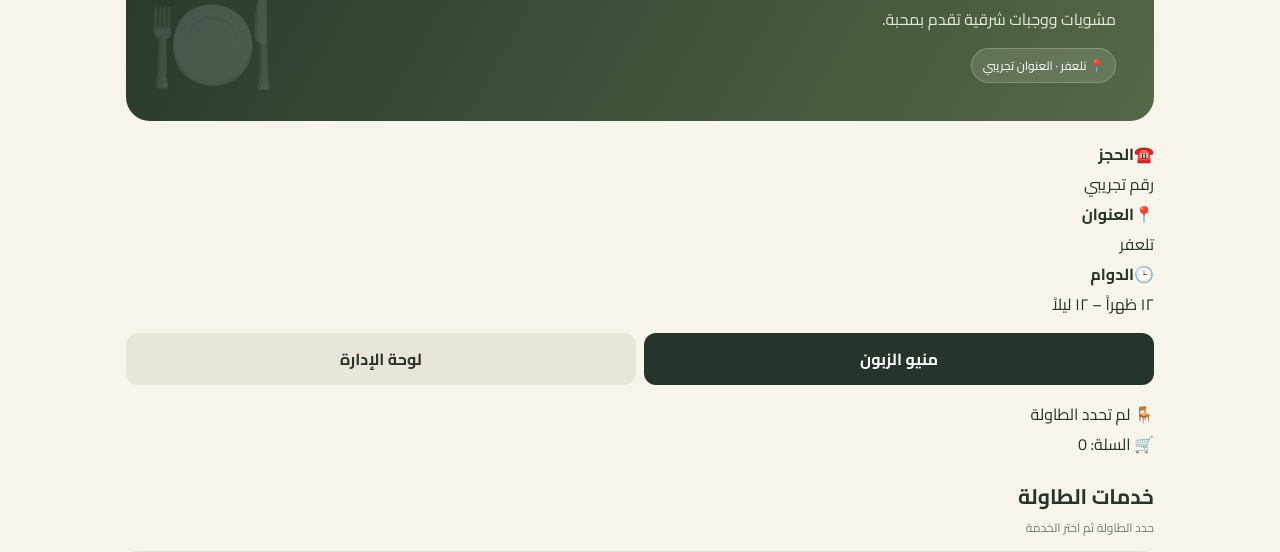
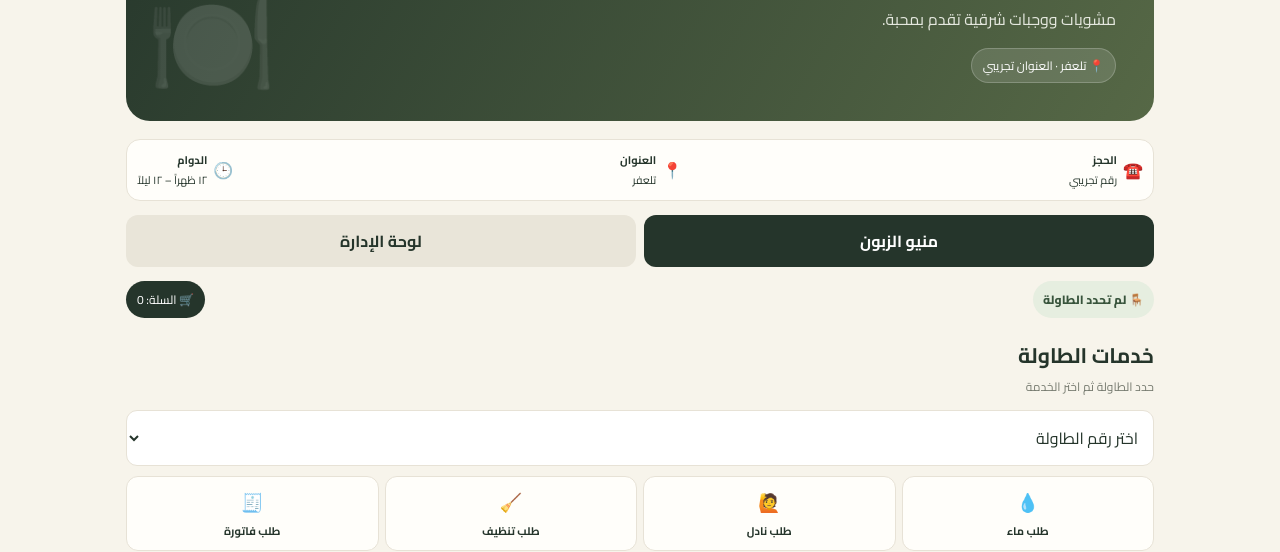
Before and after one commit to Mohammad1194629/RestroCloud, a plain HTML site: page demos/albasha/index.html in a window 1280 px wide. Shown: the part 246-798 px from the top of the page. Drawn offline with Linux system fonts and the light colour scheme.

Commit message:
Add compact service and admin layout styles

```diff
--- a/demos/shared.css
+++ b/demos/shared.css
@@ -15,3 +15,22 @@
 .order{border:1px solid var(--line);border-radius:15px;padding:13px;margin:10px 0;background:#fff}.order select{width:100%;margin-top:10px}.badge{background:#f3ead5;color:#76551e;border-radius:20px;padding:4px 9px;font-size:11px}.notice{padding:10px;background:#e6eee0;border-radius:10px;color:#38543c;font-size:13px;margin:10px 0}
 footer{text-align:center;color:var(--muted);font-size:11px;padding:22px 0}
 @media(min-width:700px){.grid{grid-template-columns:repeat(3,minmax(0,1fr))}.hero{padding:38px}.hero h1{font-size:38px}}@media(max-width:360px){.grid{grid-template-columns:1fr}.servicegrid{grid-template-columns:1fr}}
+
+
+/* Demo v2: compact restaurant header and service bar */
+.info-strip{display:flex;align-items:center;justify-content:space-between;gap:8px;background:var(--paper);border:1px solid var(--line);border-radius:14px;padding:10px;margin:12px 0;overflow:auto}
+.info-cell{display:flex;align-items:center;gap:6px;white-space:nowrap;font-size:11px;color:var(--ink)}
+.info-cell b{font-size:11px}.info-icon{font-size:16px}
+.customer-head{display:flex;align-items:center;justify-content:space-between;gap:8px;margin:12px 0}
+.table-chip{background:#e6eee0;color:#38543c;border-radius:20px;padding:7px 10px;font-size:12px;font-weight:800}
+.cart-chip{background:var(--ink);color:white;border-radius:20px;padding:7px 11px;font-size:12px}
+.servicebar{display:flex;gap:6px;overflow:auto;margin:10px 0 16px}
+.servicebar button{flex:1;min-width:72px;background:var(--paper);border:1px solid var(--line);border-radius:12px;padding:9px 5px;font-size:11px;color:var(--ink);font-weight:700;white-space:nowrap}
+.servicebar button span{display:block;font-size:18px;margin-bottom:2px}
+.offer{border:1px solid #ead5b2;background:#fff8e9}
+.offer-tag{background:#a64d2f;color:white;padding:3px 7px;border-radius:7px;font-size:10px}
+.adminnav{display:flex;gap:7px;overflow:auto;margin:10px 0}
+.adminnav button{white-space:nowrap;padding:9px 12px;border-radius:10px;background:#eee9dc;color:var(--ink);font-weight:700;font-size:12px}
+.adminnav button.active{background:var(--ink);color:white}
+.receipt{border:1px dashed #a9a18f;border-radius:14px;padding:14px;background:#fffefa}
+@media(max-width:420px){.info-strip{gap:12px}.info-cell{font-size:10px}.servicebar button{min-width:66px}.wrap{padding:12px}}
```
